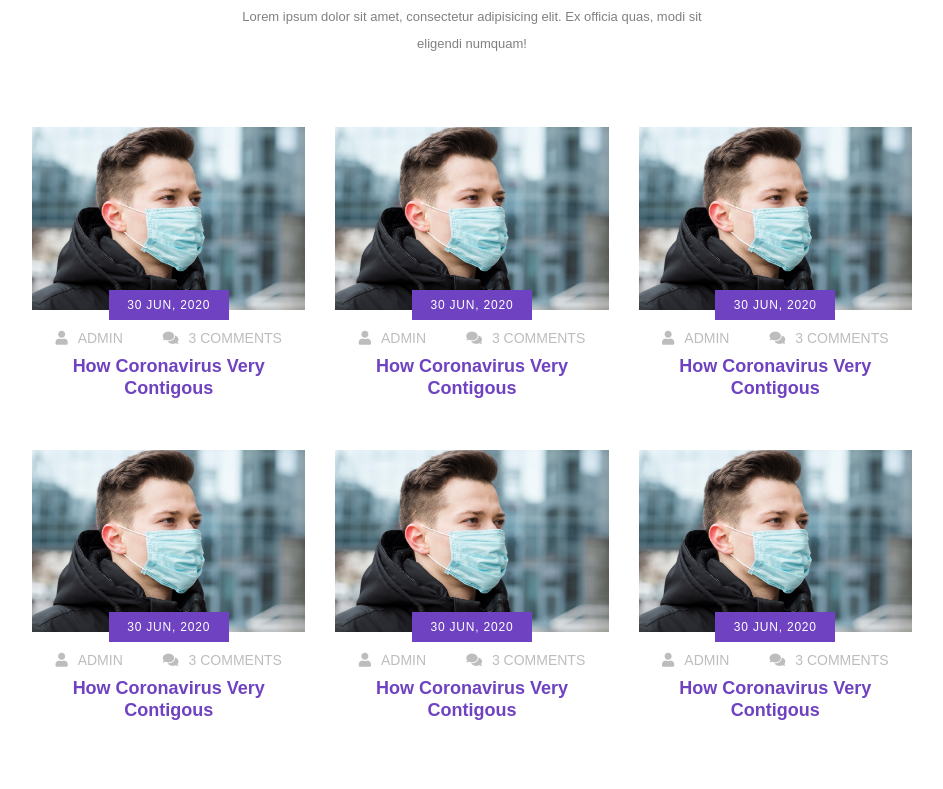
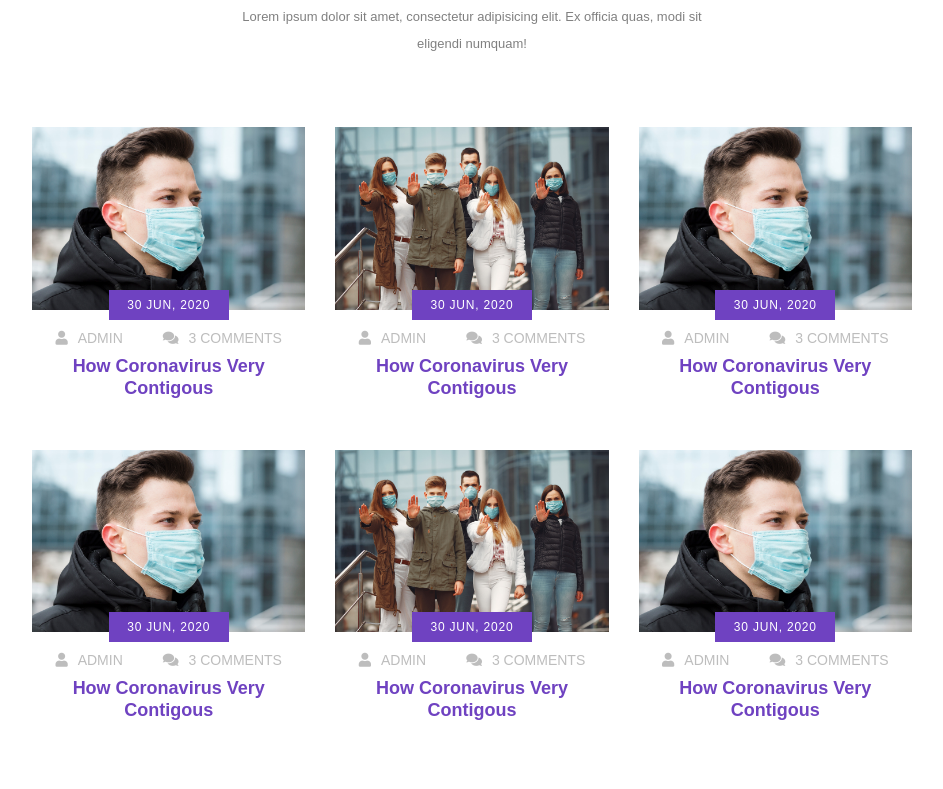
Before and after one commit to nguyenviet02/covid-blog, a plain HTML site: page index.html in a window 1280 px wide. Shown: the part 597-1386 px from the top of the page, without its empty margins (168-1111 px from the left). Drawn offline with Linux system fonts and the light colour scheme.

Commit message:
Add image

```diff
--- a/index.html
+++ b/index.html
@@ -151,7 +151,7 @@
         </h3>
       </div>
       <div class="post">
-        <img src="./images/pic1.jpg" alt="">
+        <img src="./images/pic2.jpg" alt="">
         <div class="time">30 JUN, 2020</div>
         <div class="info">
           <div class="author">
@@ -205,7 +205,7 @@
         </h3>
       </div>
       <div class="post">
-        <img src="./images/pic1.jpg" alt="">
+        <img src="./images/pic2.jpg" alt="">
         <div class="time">30 JUN, 2020</div>
         <div class="info">
           <div class="author">
```
